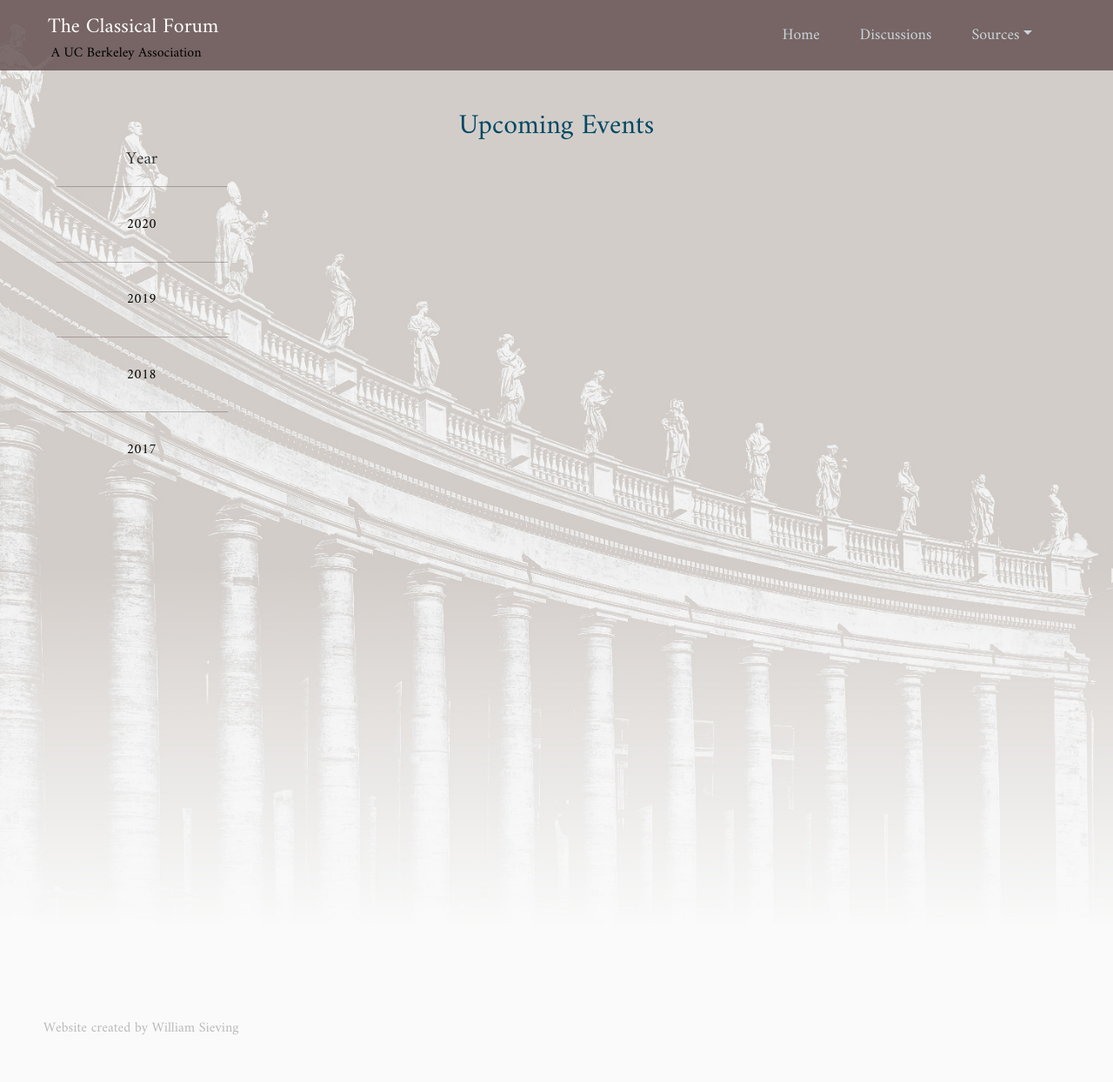
After one commit to willsieving/classical_forum, a Flask app: page /events in a window 1280 px wide. The commit adds this page. Shown: the whole page at 87% size. Run offline with Flask 2, Linux system fonts and the light colour scheme; some libraries are stand-ins or nearby versions.

Commit message:
Created events page and year menu

```diff
--- a/flask_server/routes.py
+++ b/flask_server/routes.py
@@ -10,3 +10,7 @@ def home():
 @main.route('/discussion')
 def discussion():
     return render_template('discussion.html')
+
+@main.route('/events')
+def upcoming_events():
+    return render_template('events.html')
--- a/flask_server/static/main_forum.css
+++ b/flask_server/static/main_forum.css
@@ -20,6 +20,21 @@ body, html {
    color: #024863;
 }
 
+.btn.focus {
+  background-color: rgba(92, 90, 88, 0.83);
+  box-shadow: 0 0 0 0.2rem rgba(255, 255, 255, 0);
+}
+
+.btn-events {
+  color: black;
+  background-color: rgba(210, 205, 201, 0);
+  border-top-color: rgba(95, 76, 76, 0);
+  border-bottom-color: rgba(95, 76, 76, 0);
+  padding-top: 10%;
+  padding-bottom: 10%;
+  text-align: center;
+}
+
 .nounderline {
   text-decoration: none !important
 }
@@ -38,6 +53,12 @@ body, html {
 .vl2 {
   border-right: 1px solid rgba(95, 76, 76, 0.2);
   margin-left: 5px;
+}
+
+.hl {
+  border-top: 1px solid rgba(95, 76, 76, 0.4);
+  margin-top: 10px;
+  margin-bottom: 10px;
 }
 
 .signature {
--- /dev/null
+++ b/flask_server/templates/events.html
@@ -0,0 +1,33 @@
+{% extends "layout.html" %}
+{% block start_background_div %}<div class="bg1">{% endblock start_background_div %}
+{% block end_background_div %}</div>{% endblock end_background_div %}
+
+{% block content %}
+<h2 class="text-center event-text" style="margin-top: 50px">Upcoming Events</h2>
+<div class="col-md-2">
+  <h5 class="text-center">Year</h5>
+  <a class="list-group btn-group btn-group-toggle" data-toggle="buttons">
+    <div class="hl"></div>
+    <label class="btn btn-events rounded-left" style="margin-left: -1px">
+        <input type="radio" name="event_year" id="2020" autocomplete="off"> 2020
+    </label>
+    <div style="padding-bottom: 0px"></div>
+    <div class="hl"></div>
+    <label class="btn btn-events rounded-left">
+        <input type="radio" name="event_year" id="2019" autocomplete="off"> 2019
+    </label>
+    <div style="padding-bottom: 0px"></div>
+    <div class="hl"></div>
+    <label class="btn btn-events rounded-left">
+        <input type="radio" name="event_year" id="2018" autocomplete="off"> 2018
+    </label>
+    <div style="padding-bottom: 0px"></div>
+    <div class="hl"></div>
+    <label class="btn btn-events rounded-left">
+        <input type="radio" name="event_year" id="2017" autocomplete="off"> 2017
+    </label>
+
+  </a>
+</div>
+
+{% endblock content %}
--- a/flask_server/templates/home.html
+++ b/flask_server/templates/home.html
@@ -50,7 +50,7 @@
                 </div>
             </div>
         </div>
-        <a class="float-right event-text nounderline" href="/">See More...</a>
+        <a class="float-right event-text nounderline" href="/events">See More...</a>
     </div>
     <div class="col">
         <h6>Announcements</h6>
```
